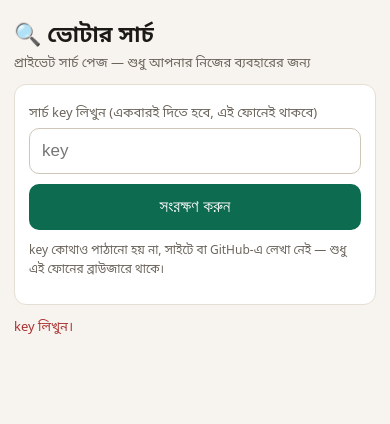
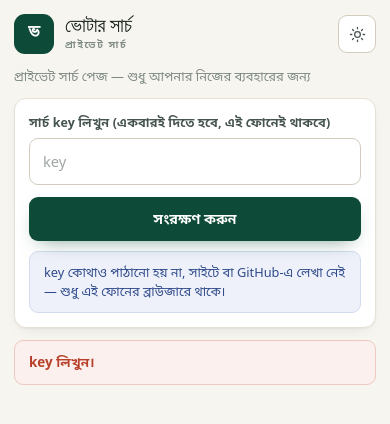
Before and after one commit to quiet-wave-7315/phone-search, a plain HTML site: page index.html in a window 390 px wide. Both pictures are taken after a click on the button "সংরক্ষণ করুন". Drawn offline with Linux system fonts and the light colour scheme.

Commit message:
Redesign phone-search wrapper with VoterSeva design

```diff
--- a/index.html
+++ b/index.html
@@ -1,38 +1,133 @@
 <!DOCTYPE html>
-<html lang="bn">
+<html lang="bn" data-theme="light">
 <head>
 <meta charset="utf-8">
 <meta name="viewport" content="width=device-width, initial-scale=1">
 <title>ভোটার সার্চ</title>
 <style>
-  * { box-sizing: border-box; }
-  html, body { margin: 0; height: 100%; }
-  body { font-family: system-ui, "Noto Sans Bengali", sans-serif; background: #f7f4ef; color: #1c1a17; }
-  .wrap { max-width: 640px; margin: 0 auto; padding: 14px 14px 20px; }
-  h1 { font-size: 22px; margin: 4px 0 2px; }
-  .sub { color: #6b655c; font-size: 13px; margin: 0 0 12px; }
-  .card { background: #fff; border: 1px solid #e5ded2; border-radius: 12px; padding: 14px; margin-bottom: 12px; }
-  label { font-size: 13px; color: #6b655c; display: block; margin: 4px 0 6px; }
-  input { width: 100%; padding: 12px; font-size: 17px; border: 1px solid #cfc6b8; border-radius: 10px; background: #fff; }
-  button { width: 100%; padding: 13px; margin-top: 10px; font-size: 17px; border: 0; border-radius: 10px; background: #0d6b4f; color: #fff; cursor: pointer; }
-  button.ghost { background: #fff; color: #1c1a17; border: 1px solid #cfc6b8; }
-  .note { font-size: 12px; color: #6b655c; margin-top: 10px; line-height: 1.6; }
-  .status { font-size: 13px; margin: 8px 0; }
-  .status.ok { color: #0d6b4f; }
-  .status.bad { color: #a33; }
-  iframe { width: 100%; height: 78vh; border: 1px solid #e5ded2; border-radius: 12px; background: #fff; }
-  a.open { display: block; text-align: center; margin-top: 10px; font-size: 15px; color: #0d6b4f; }
+/* =========================================================
+   TOKENS — new design (same as the search page)
+   ========================================================= */
+:root{
+  --paper:#f7f5f0; --paper-2:#fcfbf7; --card:#ffffff;
+  --ink:#131c18; --ink-2:#46544e; --ink-3:#7e8a84;
+  --green:#0d4a37; --green-2:#177a5c; --green-wash:#e9f2ed;
+  --accent:#b8402a; --accent-wash:#fbf0ed; --accent-line:#eec9c0;
+  --amber:#9a6a10; --amber-wash:#fdf6e9; --amber-line:#ecdcc0;
+  --blue:#2f4a8a; --blue-wash:#eef1fa; --blue-line:#d3dbee;
+  --line:#e6e1d6; --line-2:#d3ccbe;
+  --shadow-sm:0 1px 2px rgba(19,28,24,.04), 0 6px 16px -8px rgba(19,28,24,.12);
+  --shadow:0 1px 2px rgba(19,28,24,.04), 0 16px 40px -18px rgba(19,28,24,.18);
+  --serif:"Iowan Old Style","Palatino Linotype",Palatino,"Book Antiqua",Georgia,serif;
+  --sans:ui-sans-serif,system-ui,-apple-system,"Segoe UI","Noto Sans Bengali","Hind Siliguri",sans-serif;
+  --mono:ui-monospace,"SF Mono",Menlo,Consolas,monospace;
+  --r:12px;
+}
+[data-theme="dark"]{
+  --paper:#0d1411; --paper-2:#111a15; --card:#16211b;
+  --ink:#e9f0eb; --ink-2:#a8b9b1; --ink-3:#71827a;
+  --green:#177a5c; --green-2:#20a077; --green-wash:#132a22;
+  --accent:#d9604a; --accent-wash:#2a1712; --accent-line:#4a2a22;
+  --amber:#d0a34a; --amber-wash:#2a2213; --amber-line:#4a3d22;
+  --blue:#7d97e0; --blue-wash:#141c2e; --blue-line:#2a3550;
+  --line:#22302a; --line-2:#2f4038;
+  --shadow-sm:0 1px 2px rgba(0,0,0,.3), 0 6px 16px -8px rgba(0,0,0,.5);
+  --shadow:0 1px 2px rgba(0,0,0,.3), 0 16px 40px -18px rgba(0,0,0,.6);
+}
+*,*::before,*::after{box-sizing:border-box}
+html,body{margin:0;height:100%}
+body{
+  font-family:var(--sans);background:var(--paper);color:var(--ink);
+  line-height:1.55;-webkit-font-smoothing:antialiased;
+  transition:background .25s,color .25s;
+}
+::selection{background:var(--green);color:#fff}
+button{font:inherit}
+input{font:inherit}
+.wrap{max-width:640px;margin:0 auto;padding:14px 14px 20px}
+
+/* ---------- brand header ---------- */
+.head{display:flex;align-items:center;gap:11px;margin-bottom:12px}
+.brand-mark{
+  width:40px;height:40px;flex:none;border-radius:11px;display:grid;place-items:center;
+  background:var(--green);color:#fff;font-family:var(--serif);font-size:20px;font-weight:700;
+}
+.brand-name{font-family:var(--serif);font-size:1.25rem;letter-spacing:-.01em;line-height:1.1;display:block}
+.brand-sub{display:block;font-size:.6rem;letter-spacing:.17em;text-transform:uppercase;color:var(--ink-3);font-weight:700}
+.head .spacer{flex:1}
+.icon-btn{
+  width:38px;height:38px;border-radius:9px;border:1px solid var(--line-2);background:var(--card);
+  color:var(--ink-2);cursor:pointer;display:grid;place-items:center;transition:.16s;flex:none;
+}
+.icon-btn:hover{border-color:var(--green);color:var(--green);background:var(--green-wash)}
+.icon-btn svg{width:17px;height:17px}
+.sub{color:var(--ink-3);font-size:13px;margin:0 0 12px}
+
+/* ---------- primitives ---------- */
+.btn{
+  display:inline-flex;align-items:center;justify-content:center;gap:8px;
+  border:1.5px solid transparent;border-radius:9px;cursor:pointer;
+  font-weight:600;font-size:.87rem;padding:10px 16px;min-height:40px;width:100%;
+  transition:background .16s,border-color .16s,color .16s,transform .16s,box-shadow .16s;
+  text-decoration:none;white-space:nowrap;
+}
+.btn:active{transform:translateY(1px)}
+.btn-primary{background:var(--green);color:#fff;box-shadow:0 8px 20px -10px rgba(13,74,55,.6)}
+.btn-primary:hover{background:var(--green-2)}
+.btn-ghost{background:var(--card);border-color:var(--line-2);color:var(--ink-2)}
+.btn-ghost:hover{border-color:var(--green);color:var(--green);background:var(--green-wash)}
+.card{background:var(--card);border:1px solid var(--line);border-radius:var(--r);box-shadow:var(--shadow-sm);padding:14px;margin-bottom:12px}
+.field{display:flex;flex-direction:column;gap:6px;min-width:0}
+.field label{font-size:.78rem;font-weight:600;color:var(--ink-2);letter-spacing:.01em}
+.input{
+  width:100%;padding:11px 13px;min-height:44px;font-size:.92rem;
+  border:1.5px solid var(--line-2);border-radius:9px;background:var(--card);color:var(--ink);
+  transition:border-color .16s,box-shadow .16s,background .16s;
+}
+.input:focus{outline:none;border-color:var(--green-2);box-shadow:0 0 0 3px rgba(23,121,92,.14)}
+.input::placeholder{color:var(--ink-3);opacity:.75}
+.note{
+  display:flex;gap:10px;font-size:.8rem;line-height:1.5;border-radius:9px;padding:11px 14px;margin:10px 0 0;
+  background:var(--blue-wash);border:1px solid var(--blue-line);color:var(--blue);
+}
+.status{
+  font-size:.84rem;font-weight:600;padding:11px 14px;border-radius:9px;margin:8px 0;
+  background:var(--paper-2);border:1px solid var(--line);color:var(--ink-2);
+}
+.status.ok{background:var(--green-wash);border-color:var(--green-wash);color:var(--green)}
+.status.bad{background:var(--accent-wash);border:1px solid var(--accent-line);color:var(--accent)}
+iframe{width:100%;height:78vh;border:1px solid var(--line);border-radius:12px;background:var(--card)}
+a.open{display:block;text-align:center;margin-top:10px;font-size:15px;color:var(--green);font-weight:600;text-decoration:none}
+a.open:hover{text-decoration:underline}
+@media (prefers-reduced-motion:reduce){
+  *{animation-duration:.001ms!important;transition-duration:.001ms!important}
+}
 </style>
 </head>
 <body>
 <div class="wrap">
-  <h1>🔍 ভোটার সার্চ</h1>
+  <div class="head">
+    <div class="brand-mark" aria-hidden="true">ভ</div>
+    <div>
+      <span class="brand-name">ভোটার সার্চ</span>
+      <span class="brand-sub">প্রাইভেট সার্চ</span>
+    </div>
+    <span class="spacer"></span>
+    <button class="icon-btn" id="themeToggle" title="থিম বদলান" aria-label="থিম বদলান">
+      <svg viewBox="0 0 24 24" fill="none" stroke="currentColor" stroke-width="1.8" stroke-linecap="round" stroke-linejoin="round">
+        <circle cx="12" cy="12" r="4"/>
+        <path d="M12 2v2M12 20v2M4.9 4.9l1.4 1.4M17.7 17.7l1.4 1.4M2 12h2M20 12h2M4.9 19.1l1.4-1.4M17.7 6.3l1.4-1.4"/>
+      </svg>
+    </button>
+  </div>
   <p class="sub">প্রাইভেট সার্চ পেজ — শুধু আপনার নিজের ব্যবহারের জন্য</p>
 
   <div class="card" id="keyCard" style="display:none">
-    <label for="key">সার্চ key লিখুন (একবারই দিতে হবে, এই ফোনেই থাকবে)</label>
-    <input id="key" type="password" placeholder="key" autocomplete="off">
-    <button id="saveKey">সংরক্ষণ করুন</button>
+    <div class="field">
+      <label for="key">সার্চ key লিখুন (একবারই দিতে হবে, এই ফোনেই থাকবে)</label>
+      <input class="input" id="key" type="password" placeholder="key" autocomplete="off">
+    </div>
+    <button class="btn btn-primary" id="saveKey" style="margin-top:12px">সংরক্ষণ করুন</button>
     <p class="note">key কোথাও পাঠানো হয় না, সাইটে বা GitHub-এ লেখা নেই — শুধু এই ফোনের ব্রাউজারে থাকে।</p>
   </div>
 
@@ -42,13 +137,25 @@
     <a class="open" id="openLink" href="#" target="_blank" rel="noopener">নতুন ট্যাবে খুলুন ↗</a>
   </div>
   <div class="card" style="display:none" id="changeKeyCard">
-    <button class="ghost" id="changeKey">key বদলান / মুছুন</button>
+    <button class="btn btn-ghost" id="changeKey">key বদলান / মুছুন</button>
   </div>
 </div>
 <script>
 (function () {
   var $ = function (id) { return document.getElementById(id); };
   var statusEl = $("status");
+
+  // Theme (light/dark) — presentation only, same as the new design.
+  try {
+    var saved = localStorage.getItem("vs_theme");
+    if (saved) document.documentElement.dataset.theme = saved;
+  } catch (e) {}
+  $("themeToggle").onclick = function () {
+    var cur = document.documentElement.dataset.theme;
+    var next = cur === "dark" ? "light" : "dark";
+    document.documentElement.dataset.theme = next;
+    try { localStorage.setItem("vs_theme", next); } catch (e) {}
+  };
 
   // Key in the page URL (?key=...) is saved once, then removed from the URL.
   var params = new URLSearchParams(location.search);
```
